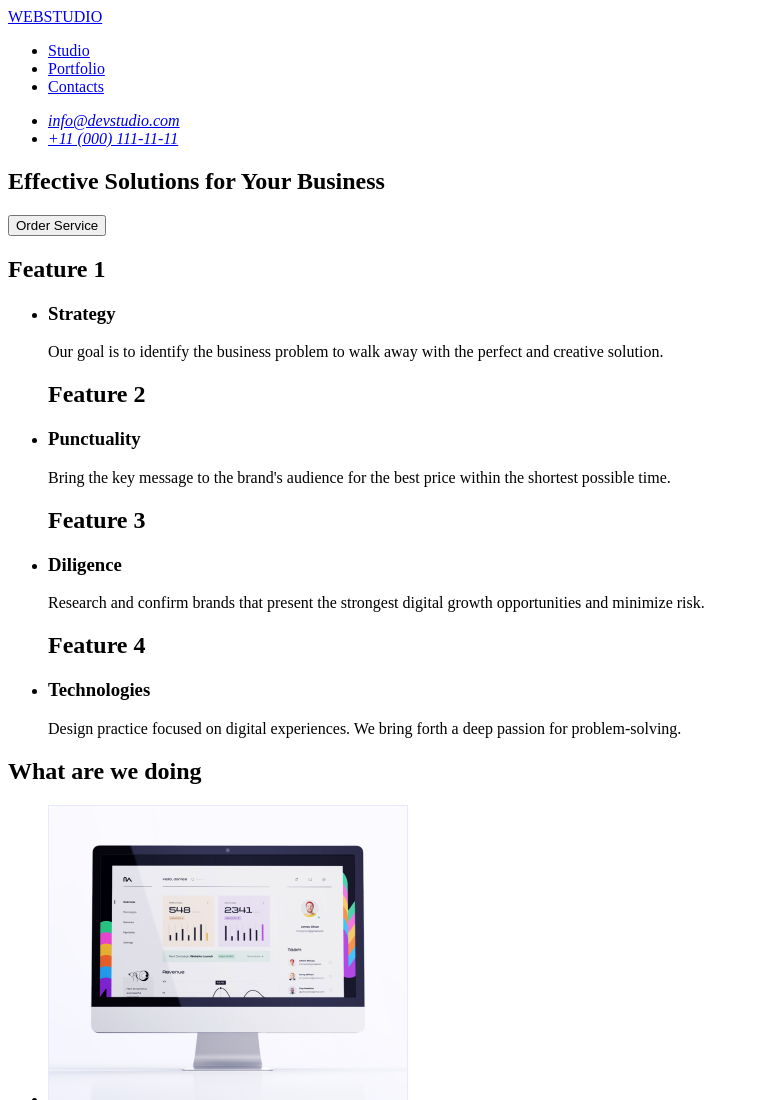
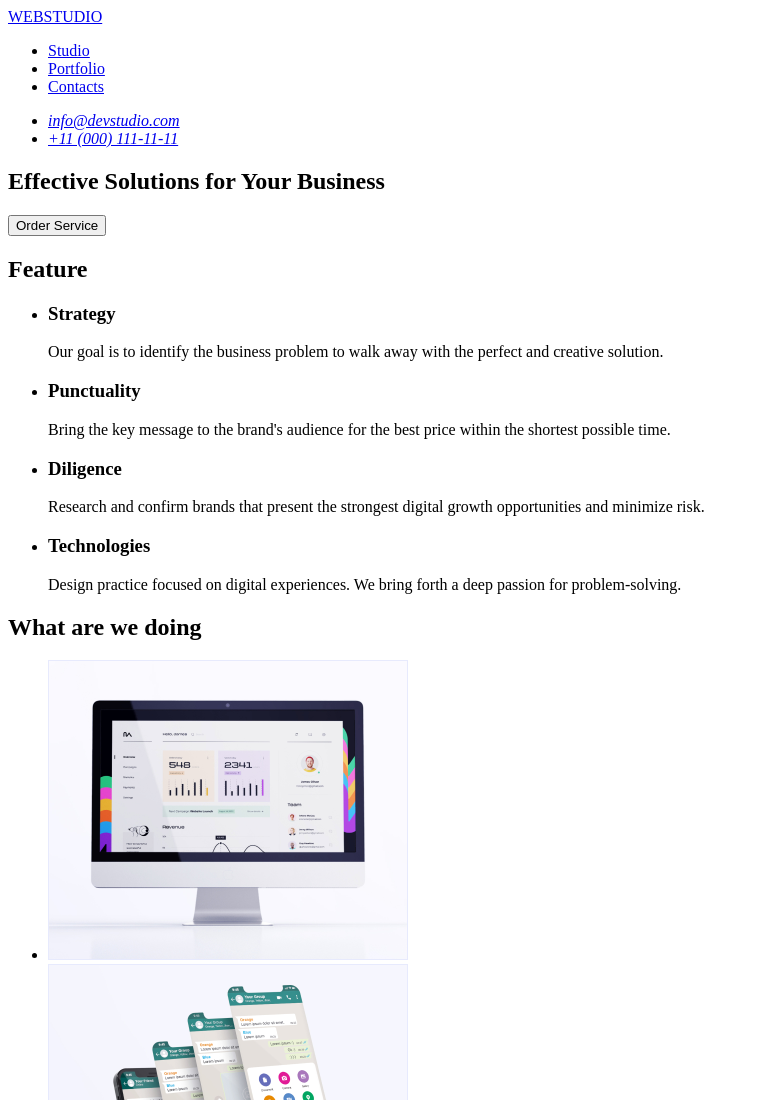
Before and after one commit to postalman/goit-markup-hw-01, a plain HTML site: page index.html in a window 1280 px wide. Shown: the top 1100 px of the page, without its empty margins (0-759 px from the left). Drawn offline with Linux system fonts and the light colour scheme.

Commit message:
Update index.html
Fixed

```diff
--- a/index.html
+++ b/index.html
@@ -43,7 +43,7 @@
 
       <section>
         <!-- Feature 1 -->
-        <h2>Feature 1</h2>
+        <h2>Feature</h2>
         <ul>
           <li>
             <h3>Strategy</h3>
@@ -54,7 +54,6 @@
           </li>
 
           <!-- Feature 2 -->
-          <h2>Feature 2</h2>
 
           <li>
             <h3>Punctuality</h3>
@@ -65,7 +64,6 @@
           </li>
 
           <!-- Feature 3 -->
-          <h2>Feature 3</h2>
 
           <li>
             <h3>Diligence</h3>
@@ -76,7 +74,6 @@
           </li>
 
           <!-- Feature 4 -->
-          <h2>Feature 4</h2>
 
           <li>
             <h3>Technologies</h3>
```
